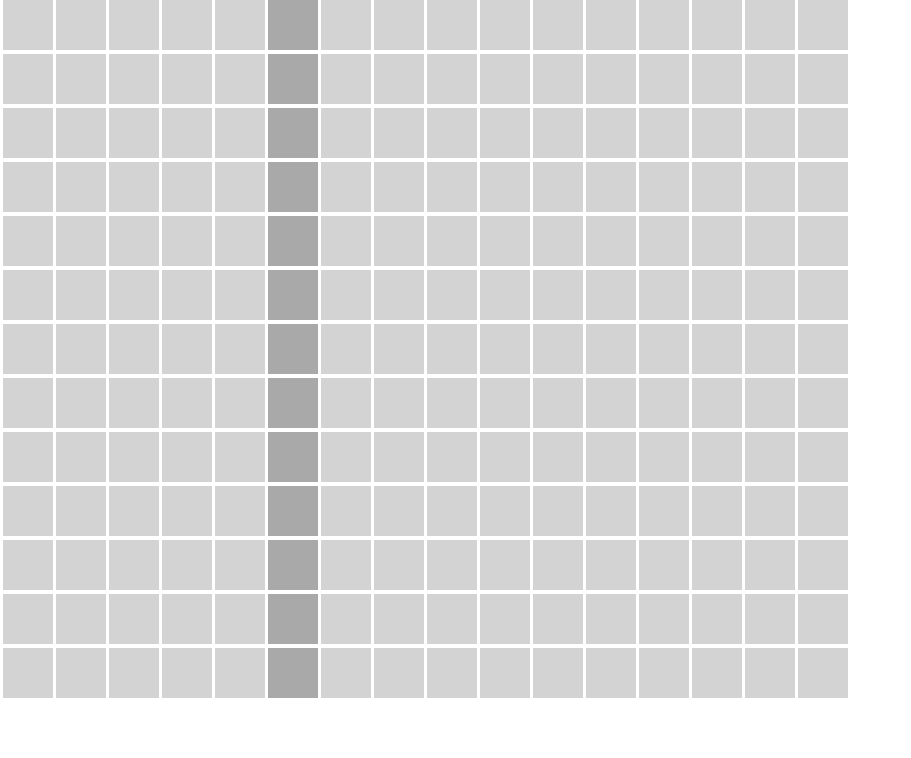
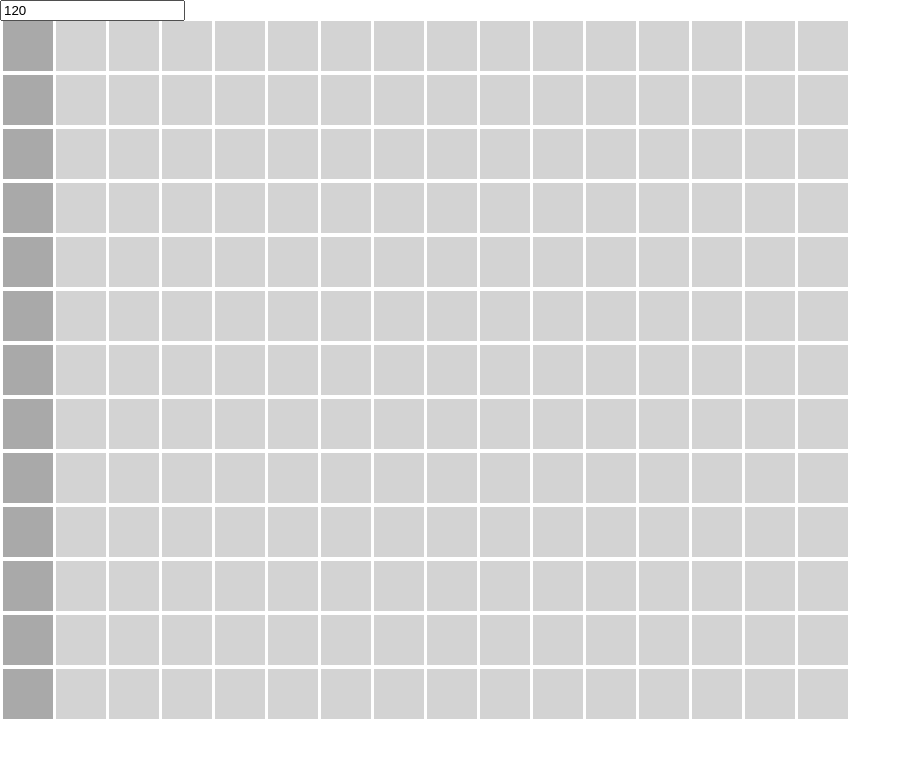
Before and after one commit to keoghpe/sequencer, a React (Create React App) app: page / in a window 1280 px wide. Shown: the top 758 px of the page, without its empty margins (0-911 px from the left). Built offline with nearby package versions, Linux system fonts and the light colour scheme.

Commit message:
Allow BPM input

```diff
--- a/src/App.js
+++ b/src/App.js
@@ -39,9 +39,11 @@ const App = () => {
 
   const [notes, setNotes] = useState(defaultNotes);
   const [column, setColumn] = useState(0);
+  const [bpm, setBpm] = useState(120);
 
   useEffect(() => {
-    const tickMs = 200;
+    if(bpm) {
+      let tickMs = (1000 / (bpm  / 60) / 16);
 
       let interval = setInterval(() => {
         setColumn((column + 1) % 16)
@@ -52,7 +54,6 @@ const App = () => {
         if(row[column] && ctx) {
           var oscillator = ctx.createOscillator();
           oscillator.frequency.value = scale[index];
-        console.log(scale[index]);
           oscillator.start(ctx.currentTime);
           oscillator.stop(ctx.currentTime + (tickMs / 1000));
           oscillator.connect(ctx.destination);
@@ -62,11 +63,21 @@ const App = () => {
       return () => {
         clearInterval(interval)
       }
+    }
   })
 
 
   return (
     <div className="App">
+      <input type="text" value={bpm} onInput={e => {
+        let stringValue = e.target.value;
+        let value = parseInt(stringValue);
+        if(stringValue === '') {
+          setBpm(null)
+        } else if(!isNaN(value)) {
+          setBpm(value)
+        }
+      }}/>
       {
         notes.map((noteRow, index) => <NoteRow index={index}
                                                noteRow={noteRow}
```
Lines whose indentation alone changed are shown as unchanged.
